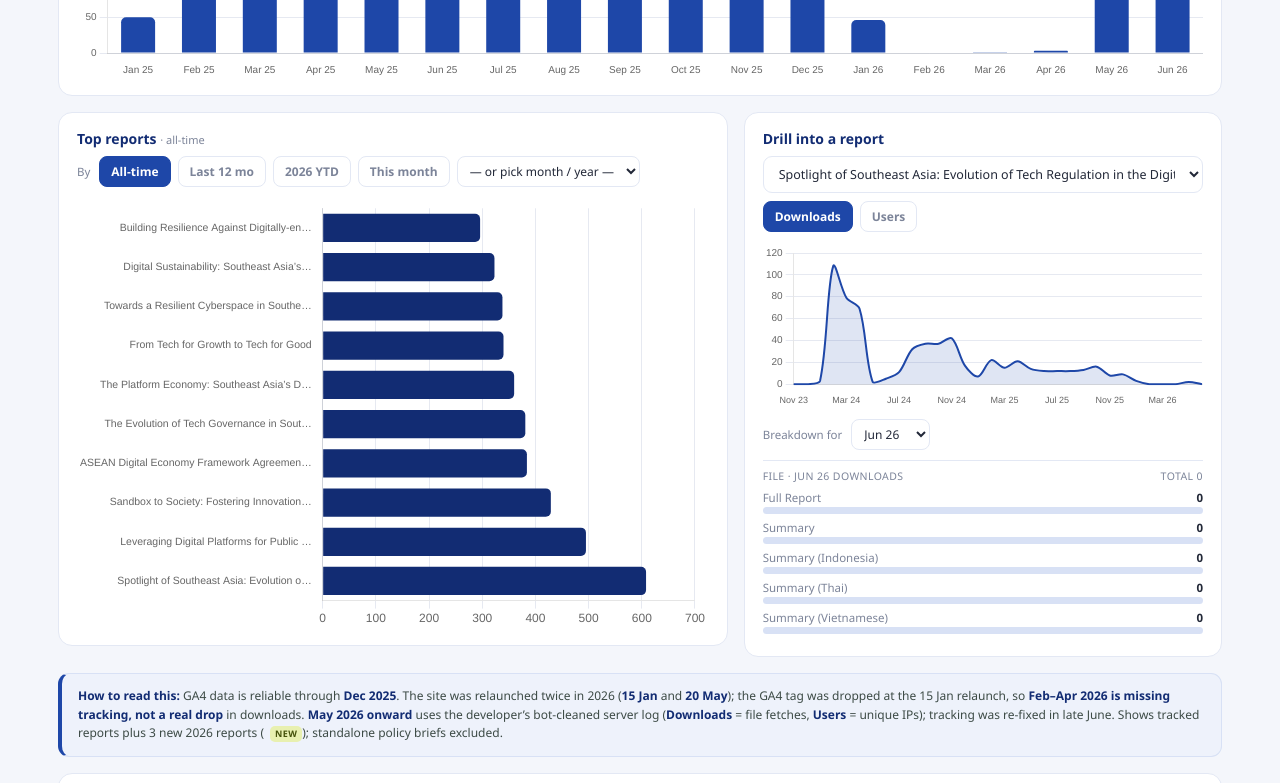
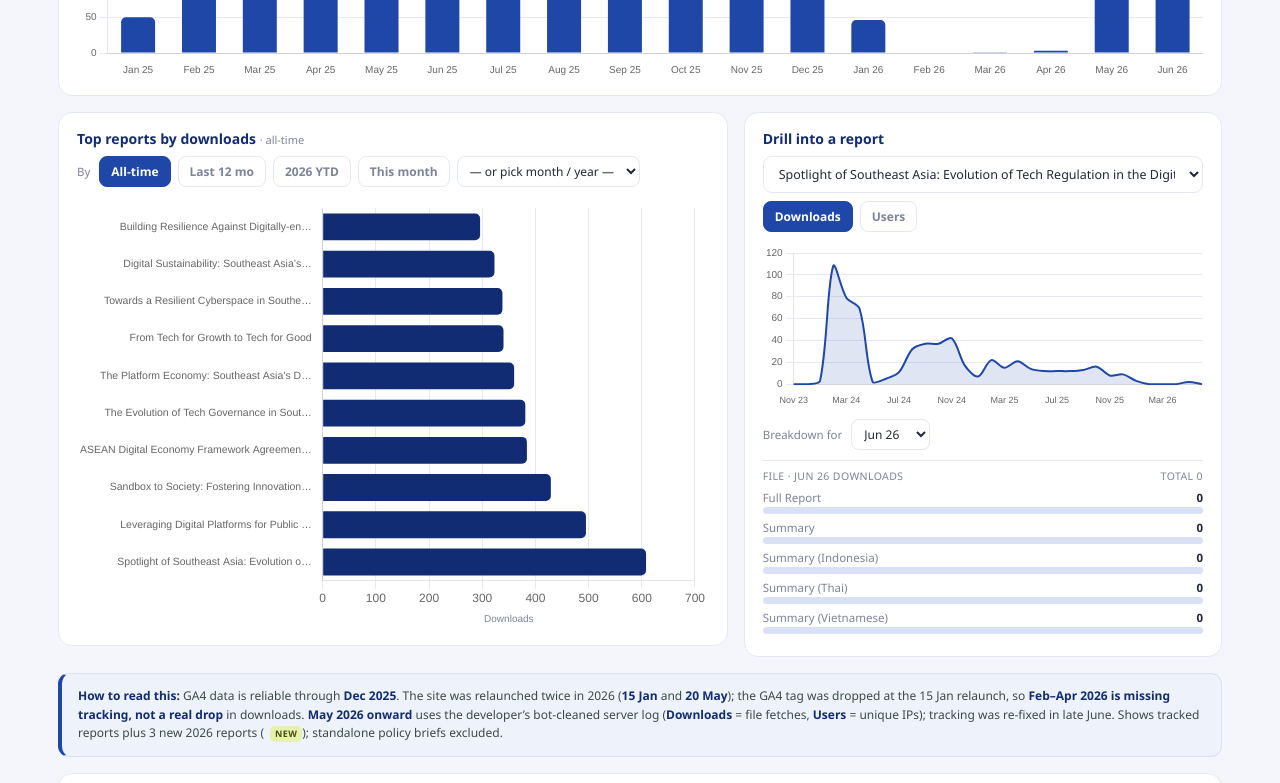
Before and after one commit to chmediainc/tfgi-download-dashboard, a plain HTML site: page index.html in a window 1280 px wide. Shown: the part 480-1263 px from the top of the page. Drawn offline with nearby package versions, Linux system fonts and the light colour scheme.

Commit message:
Add files via upload

```diff
--- a/index.html
+++ b/index.html
@@ -1,5 +1,5 @@
 <!DOCTYPE html>
-<!-- build: v8 sparkline -->
+<!-- build: v9 dl-label -->
 <html lang="en">
 <head>
 <meta charset="utf-8"/>
@@ -94,7 +94,7 @@ td.rep{font-weight:600;color:var(--ink);}
 
   <div class="row">
     <div class="card">
-      <h2>Top reports <span id="topPeriod" style="font-weight:400;color:var(--muted);font-size:11px"></span></h2>
+      <h2>Top reports by downloads <span id="topPeriod" style="font-weight:400;color:var(--muted);font-size:11px"></span></h2>
       <div class="controls">
         <span class="lbl">By</span>
         <button class="seg on" data-grp="basis" data-v="all">All-time</button>
@@ -179,7 +179,7 @@ function drawTrend(){const src=metric==='DL'?TOT:TOTU;let idx=M.map((_,i)=>i);if
  trend.data.datasets[0].backgroundColor=metric==='DL'?TEAL2:TEAL3;trend.update();}
 const topChart=new Chart(document.getElementById('top'),{type:'bar',
  data:{labels:[],datasets:[{data:[],backgroundColor:[],borderRadius:5}]},
- options:baseOpts({indexAxis:'y',scales:{x:{beginAtZero:true,grid:{color:gridc}},y:{grid:{display:false},ticks:{font:{size:10.5},autoSkip:false}}}})});
+ options:baseOpts({indexAxis:'y',scales:{x:{beginAtZero:true,grid:{color:gridc},title:{display:true,text:'Downloads',color:'#7c8499',font:{size:10}}},y:{grid:{display:false},ticks:{font:{size:10.5},autoSkip:false}}}})});
 function rv(r,b){if(b==='all')return r.all;if(b==='t12')return r.t12;if(b==='ytd')return r.ytd;if(b==='jun')return r.jun;if(b[0]==='m')return r.DL[+b.slice(1)];if(b[0]==='y'){const y=b.slice(1);return r.DL.reduce((s,v,i)=>s+(M[i].slice(0,4)===y?v:0),0);}return 0;}
 function periodLabel(b){if(b==='all')return'all-time';if(b==='t12')return'last 12 months';if(b==='ytd')return'2026 YTD';if(b==='jun')return mlab(M[JI])+' (this month)';if(b[0]==='m')return mlab(M[+b.slice(1)]);if(b[0]==='y')return b.slice(1)+' (full year)';return'';}
 function drawTop(){const s=[...R].map(r=>({r,v:rv(r,basis)})).sort((a,b)=>b.v-a.v).slice(0,10).reverse();
```
